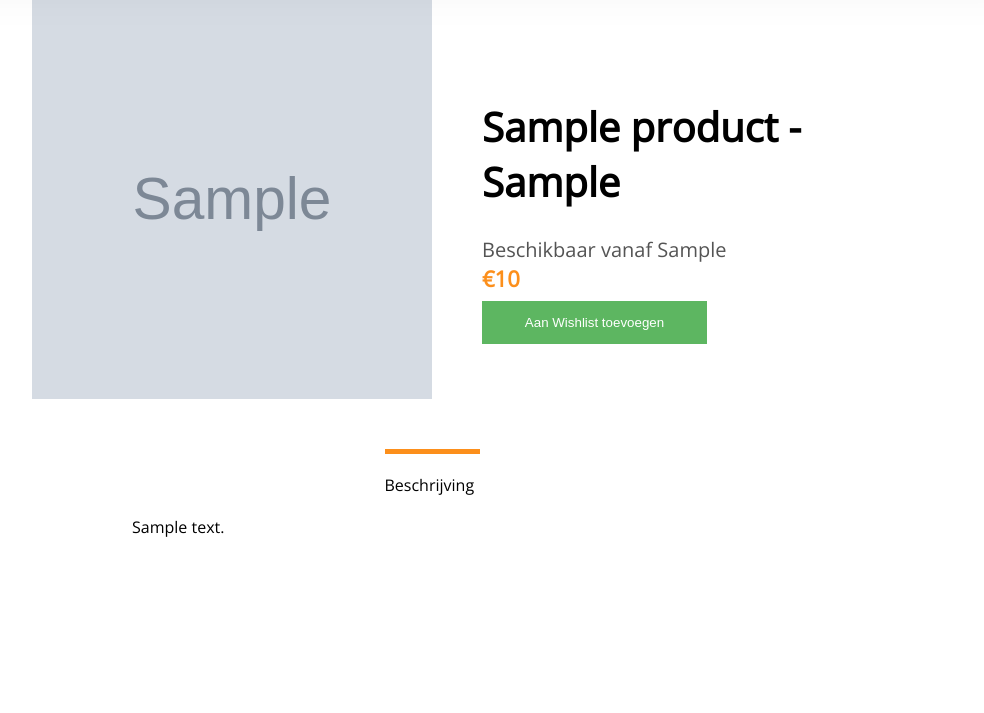
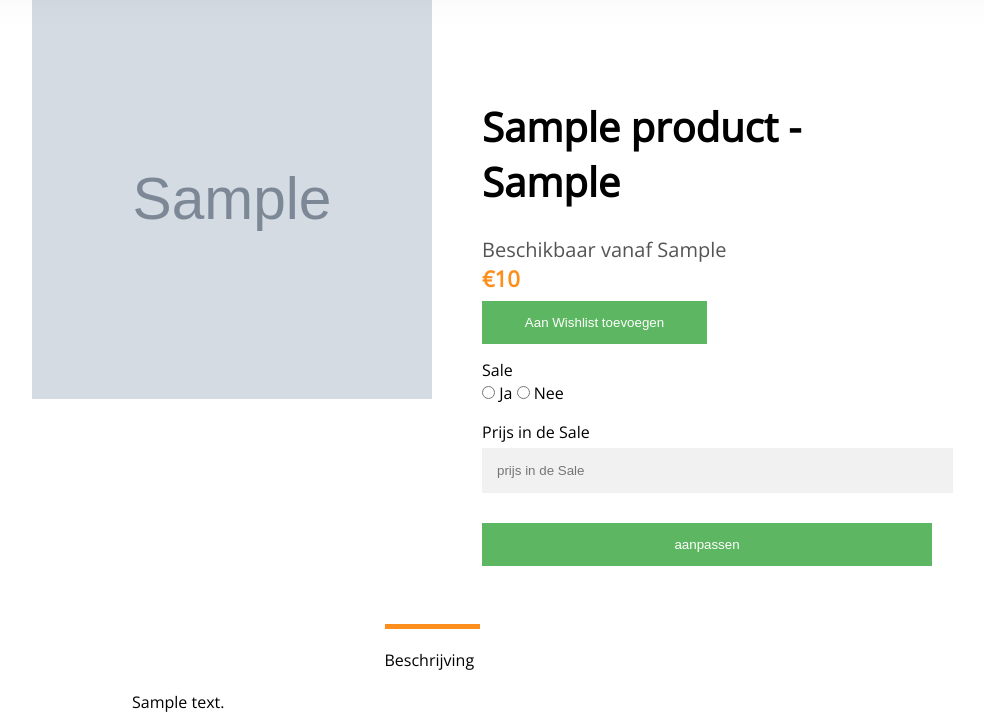
Before and after one commit to wilbertschadee/gamegorilla, a PHP site: page /products.php?id=1 in a window 1280 px wide. Shown: the part 151-864 px from the top of the page, without its empty margins (208-1192 px from the left). Before the commit the page ends 688 px from the top, so only its background shows below. Run offline with PHP 8.4, Linux system fonts and the light colour scheme; the visitor is signed in with stand-in values (Sample User, id 1); tables that the repository leaves empty or names only in its code hold one stand-in row (values such as "Sample post"); grey boxes marked "Sample" are stand-in pictures.

Commit message:
deleted some whitespaces

```diff
--- a/php/addProduct.php
+++ b/php/addProduct.php
@@ -27,13 +27,14 @@
         $conn->exec($sql);
         // echo "New record created successfully";
 
-        header('location: ../addProduct.php?succes')
+        header('location: ../addProduct.php?succes');
+
     }
     catch(PDOException $e)
     {
         echo $sql . "<br>" . $e->getMessage();
 
-        header('location: ../addProduct.php?error')
+        header('location: ../addProduct.php?error');
     }
 
     $conn = null;
--- a/php/changeForm.php
+++ b/php/changeForm.php
@@ -31,8 +31,6 @@ include "dbConnection.php";
         place = '$user_place', streetname = '$user_street', housenumber = '$user_house', zipcode = '$user_zip',
         phonenumber = '$user_phone', birthdate = '$user_birth' Where user_id = '$profile' ";
         $conn->exec($sql);
-
-
     }
     catch(PDOException $e)
     {
--- a/products.php
+++ b/products.php
@@ -22,8 +22,20 @@
         <h1 class="productName">' . $row['name'] . ' - ' . $row['platform'] . '</h1>'
         .($row["releases"] >= $date?'<div class="release"> Beschikbaar vanaf ' . $row['releases'] . '</div>':"")
         .($row["sale"] == 1?'<p class="productPrice"><span class="oldPrice">&euro; ' . $row['price'] . '</span> - &euro;' . $row['sale_price'] . '</p>':'<div class="productPrice">&euro;'. $row['price'] . '</div>').
-        '<button class="cartBtn" onclick="addToWishlist()">Aan Wishlist toevoegen</button>
+        '<button class="cartBtn" onclick="addToWishlist()">Aan Wishlist toevoegen</button><br><br><br>'
+        . ($_SESSION['role'] == 1? '
+        <div>
+        <form action="php/addSale.php?id=' . $products . '" method="post">
+        <label for="sale">Sale</label><br>
+        <input class="radio" type="radio" value="1" name="sale"> Ja
+        <input class="radio" type="radio" value="0" name="sale"> Nee<br>
+        <label for="saleprice">Prijs in de Sale</label>
+        <input class="change" type="text" placeholder="prijs in de Sale" name="saleprice">
+        <button type="submit" class="signupbtn">aanpassen</button>
+        </form>
         </div>
+        ':"") .
+        '</div>
         <div id="product" style="display:none;">' . $row['id']. '</div>
         </div>
         <div class="description">Beschrijving</div>
@@ -31,7 +43,5 @@
         . $row['description'] .
         '</div>
         </div>';
-
-
     }
 ?>
```
Also changed, not shown: php/addSale.php (added, +26 -0 lines).
